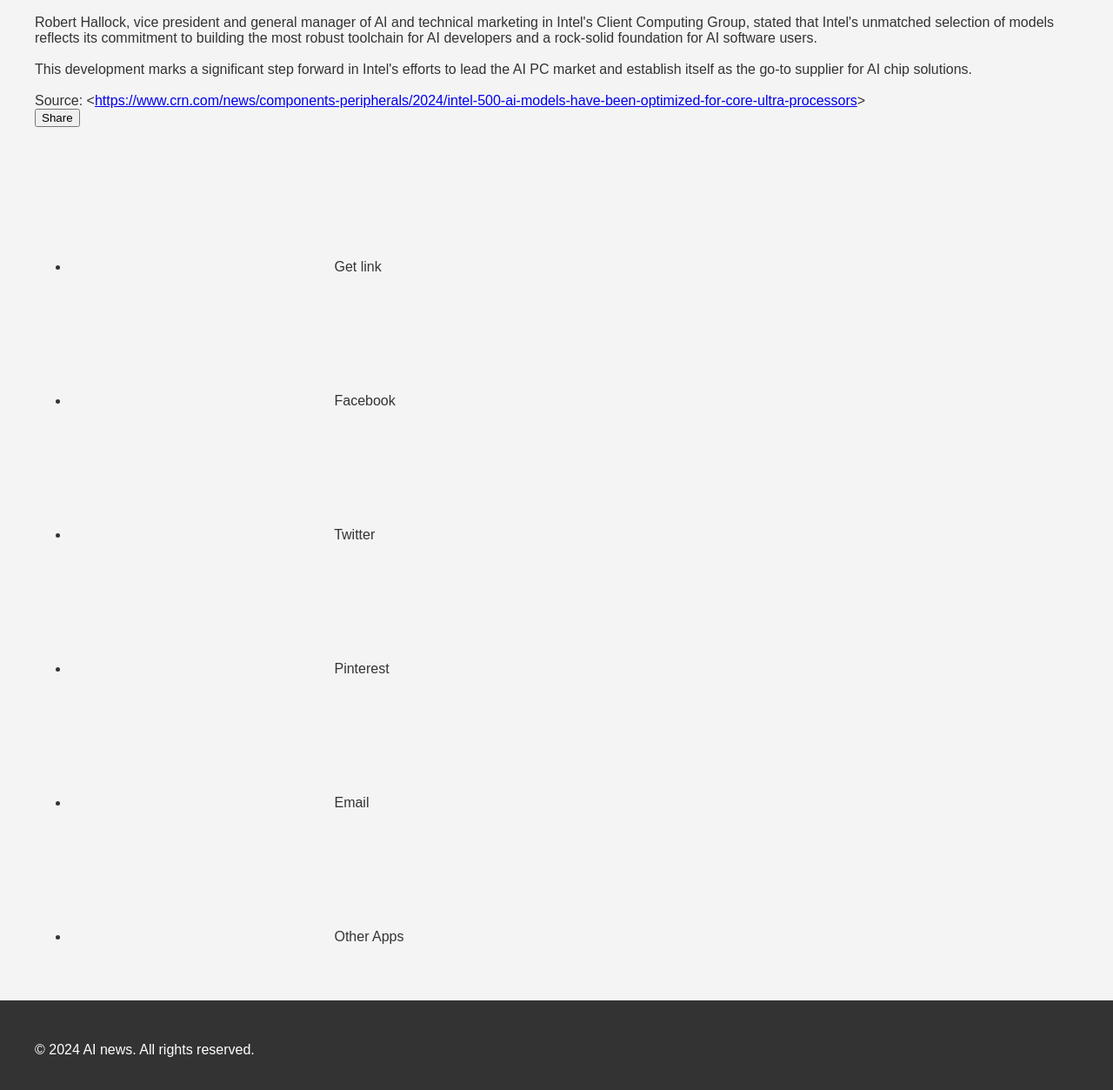
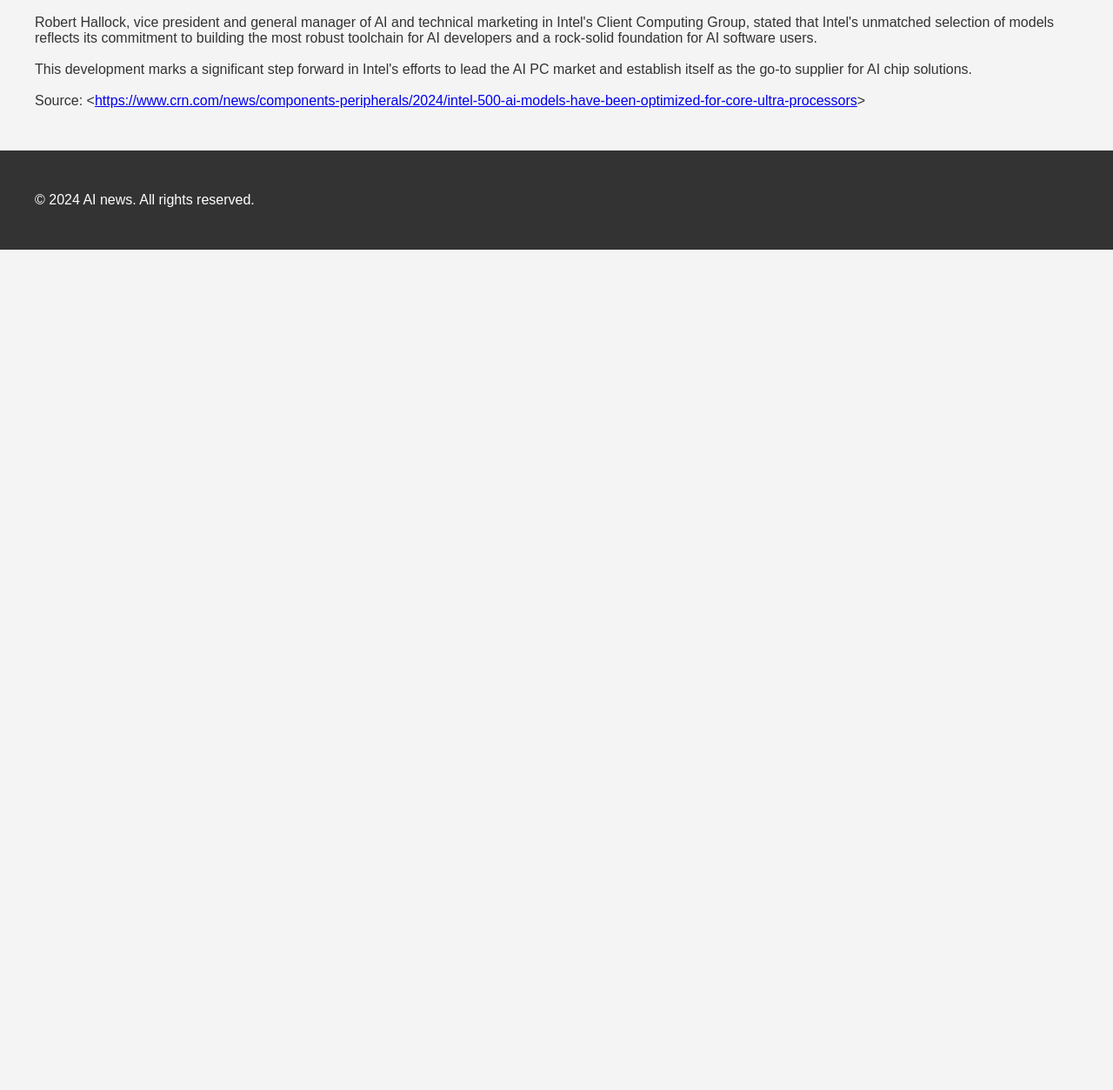
Before and after one commit to dumbbello/blog-uk, a plain HTML site: page 2024/05/intel-boosts-performance-with-500.html in a window 1280 px wide. Shown: the part 794-2047 px from the top of the page at 87% size. After the commit the page ends 1081 px from the top, so only its background shows below. Drawn offline with Linux system fonts and the light colour scheme; files that its build step writes are made by us from their sources.

Commit message:
Update intel-boosts-performance-with-500.html

```diff
--- a/2024/05/intel-boosts-performance-with-500.html
+++ b/2024/05/intel-boosts-performance-with-500.html
@@ -8,7 +8,7 @@
     <meta name="keywords" content="AI, Intel, AI models, Processor,">
     <meta name="author" content="AI news">
     <title>Intel Boosts Performance with 500 Optimized AI Models for Core Ultra Processors</title>
-    <link rel="stylesheet" href="../styles.css">
+    <link rel="stylesheet" href="styles.css">
     <link rel="icon" href="../favicon.ico" type="image/x-icon">
 </head>
 
@@ -94,66 +94,7 @@ May 01, 2024
 </div>
 <div class="post-footer">
 <div class="post-footer-line post-footer-line-1">
-<div class="byline post-share-buttons goog-inline-block">
-<div aria-owns="sharing-popup-Blog1-footer-1-4551995987512674656" class="sharing" data-title="&quot;Intel Boosts Performance with 500 Optimized AI Models for Core Ultra Processors&quot;">
-<button aria-controls="sharing-popup-Blog1-footer-1-4551995987512674656" aria-label="Share" class="sharing-button touch-icon-button" id="sharing-button-Blog1-footer-1-4551995987512674656" role="button" aria-expanded="false" aria-haspopup="true">
-Share
-</button>
-<div class="share-buttons-container">
-<ul aria-hidden="true" aria-label="Share" class="share-buttons hidden" id="sharing-popup-Blog1-footer-1-4551995987512674656" role="menu">
-<li>
-<span aria-label="Get link" class="sharing-platform-button sharing-element-link" data-href="https://www.blogger.com/share-post.g?blogID=484705988820924646&amp;postID=4551995987512674656&amp;target=" data-url="https://www.ukhdan.org.uk/2024/05/intel-boosts-performance-with-500.html" role="menuitem" tabindex="-1" title="Get link">
-<svg class="svg-icon-24 touch-icon sharing-link">
-<use xlink:href="/responsive/sprite_v1_6.css.svg#ic_24_link_dark" xmlns:xlink="http://www.w3.org/1999/xlink"></use>
-</svg>
-<span class="platform-sharing-text">Get link</span>
-</span>
-</li>
-<li>
-<span aria-label="Share to Facebook" class="sharing-platform-button sharing-element-facebook" data-href="https://www.blogger.com/share-post.g?blogID=484705988820924646&amp;postID=4551995987512674656&amp;target=facebook" data-url="https://www.ukhdan.org.uk/2024/05/intel-boosts-performance-with-500.html" role="menuitem" tabindex="-1" title="Share to Facebook">
-<svg class="svg-icon-24 touch-icon sharing-facebook">
-<use xlink:href="/responsive/sprite_v1_6.css.svg#ic_24_facebook_dark" xmlns:xlink="http://www.w3.org/1999/xlink"></use>
-</svg>
-<span class="platform-sharing-text">Facebook</span>
-</span>
-</li>
-<li>
-<span aria-label="Share to Twitter" class="sharing-platform-button sharing-element-twitter" data-href="https://www.blogger.com/share-post.g?blogID=484705988820924646&amp;postID=4551995987512674656&amp;target=twitter" data-url="https://www.ukhdan.org.uk/2024/05/intel-boosts-performance-with-500.html" role="menuitem" tabindex="-1" title="Share to Twitter">
-<svg class="svg-icon-24 touch-icon sharing-twitter">
-<use xlink:href="/responsive/sprite_v1_6.css.svg#ic_24_twitter_dark" xmlns:xlink="http://www.w3.org/1999/xlink"></use>
-</svg>
-<span class="platform-sharing-text">Twitter</span>
-</span>
-</li>
-<li>
-<span aria-label="Share to Pinterest" class="sharing-platform-button sharing-element-pinterest" data-href="https://www.blogger.com/share-post.g?blogID=484705988820924646&amp;postID=4551995987512674656&amp;target=pinterest" data-url="https://www.ukhdan.org.uk/2024/05/intel-boosts-performance-with-500.html" role="menuitem" tabindex="-1" title="Share to Pinterest">
-<svg class="svg-icon-24 touch-icon sharing-pinterest">
-<use xlink:href="/responsive/sprite_v1_6.css.svg#ic_24_pinterest_dark" xmlns:xlink="http://www.w3.org/1999/xlink"></use>
-</svg>
-<span class="platform-sharing-text">Pinterest</span>
-</span>
-</li>
-<li>
-<span aria-label="Email" class="sharing-platform-button sharing-element-email" data-href="https://www.blogger.com/share-post.g?blogID=484705988820924646&amp;postID=4551995987512674656&amp;target=email" data-url="https://www.ukhdan.org.uk/2024/05/intel-boosts-performance-with-500.html" role="menuitem" tabindex="-1" title="Email">
-<svg class="svg-icon-24 touch-icon sharing-email">
-<use xlink:href="/responsive/sprite_v1_6.css.svg#ic_24_email_dark" xmlns:xlink="http://www.w3.org/1999/xlink"></use>
-</svg>
-<span class="platform-sharing-text">Email</span>
-</span>
-</li>
-<li aria-hidden="true" class="hidden">
-<span aria-label="Share to other apps" class="sharing-platform-button sharing-element-other" data-url="https://www.ukhdan.org.uk/2024/05/intel-boosts-performance-with-500.html" role="menuitem" tabindex="-1" title="Share to other apps">
-<svg class="svg-icon-24 touch-icon sharing-sharingOther">
-<use xlink:href="/responsive/sprite_v1_6.css.svg#ic_more_horiz_black_24dp" xmlns:xlink="http://www.w3.org/1999/xlink"></use>
-</svg>
-<span class="platform-sharing-text">Other Apps</span>
-</span>
-</li>
-</ul>
-</div>
-</div>
-</div>
-</div>
+
 <div class="post-footer-line post-footer-line-2">
 </div>
 <div class="post-footer-line post-footer-line-3">
@@ -178,7 +119,7 @@ Share
         </div>
     </footer>
 
-    <script src="../script.js"></script>
+    <script src="script.js"></script>
 
 
 	</body>
```
